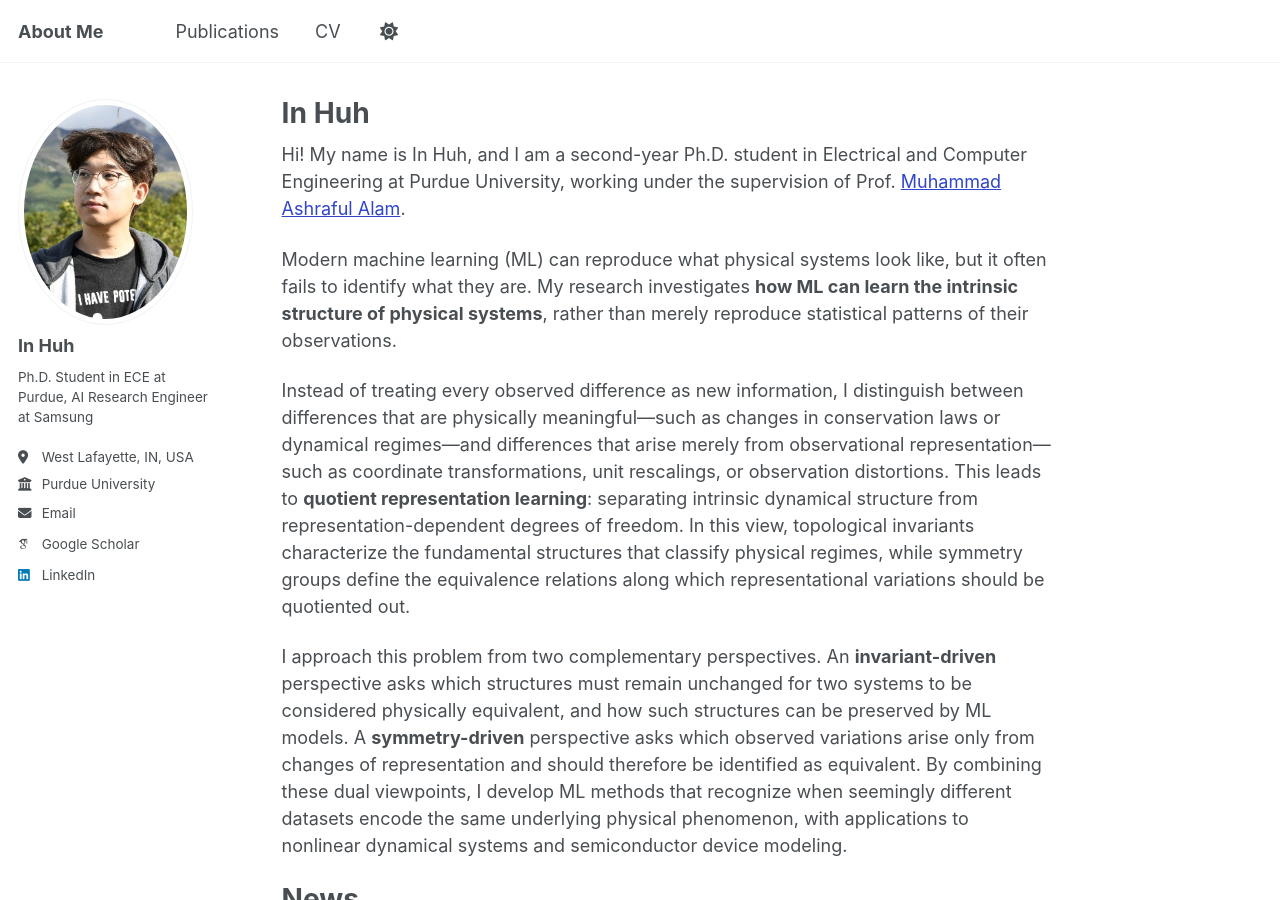
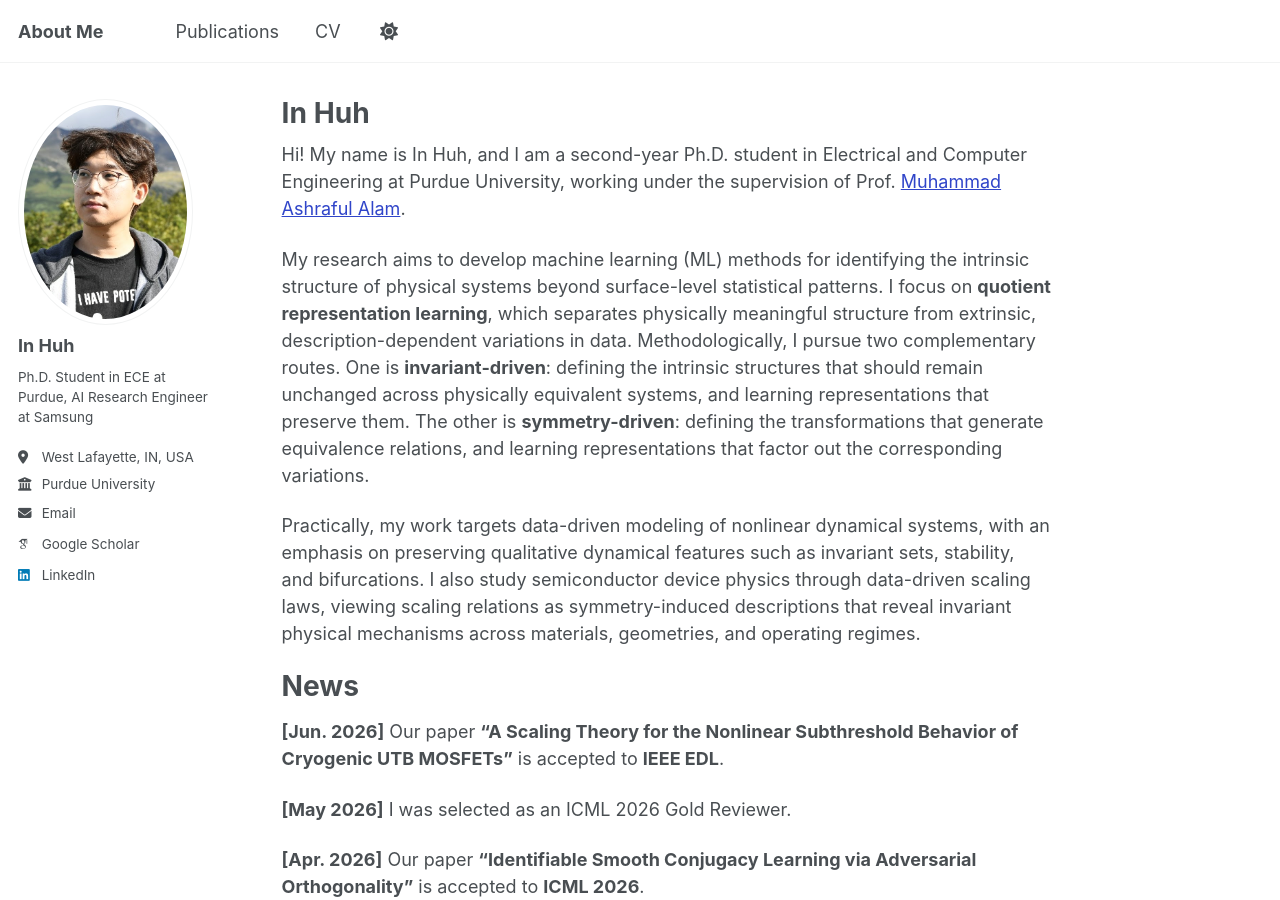
Before and after one commit to inhuh91/inhuh91.github.io, a Jekyll site: the page built from _pages/about.md, in a window 1280 px wide and 900 px high. Built offline with Jekyll 4.4.1, drawn with Linux system fonts in a browser that asks for light colours; some web fonts are replaced.

Commit message:
Publication updated.

```diff
--- a/_pages/about.md
+++ b/_pages/about.md
@@ -9,11 +9,9 @@ redirect_from:
 
 Hi! My name is In Huh, and I am a second-year Ph.D. student in Electrical and Computer Engineering at Purdue University, working under the supervision of Prof. <a href="https://sites.google.com/view/alam-research-group/home">Muhammad Ashraful Alam</a>.
 
-Modern machine learning (ML) can reproduce what physical systems look like, but it often fails to identify what they are. My research investigates **how ML can learn the intrinsic structure of physical systems**, rather than merely reproduce statistical patterns of their observations.
+My research aims to develop machine learning (ML) methods for identifying the intrinsic structure of physical systems beyond surface-level statistical patterns. I focus on **quotient representation learning**, which separates physically meaningful structure from extrinsic, description-dependent variations in data. Methodologically, I pursue two complementary routes. One is **invariant-driven**: defining the intrinsic structures that should remain unchanged across physically equivalent systems, and learning representations that preserve them. The other is **symmetry-driven**: defining the transformations that generate equivalence relations, and learning representations that factor out the corresponding variations.
 
-Instead of treating every observed difference as new information, I distinguish between differences that are physically meaningful—such as changes in conservation laws or dynamical regimes—and differences that arise merely from observational representation—such as coordinate transformations, unit rescalings, or observation distortions. This leads to **quotient representation learning**: separating intrinsic dynamical structure from representation-dependent degrees of freedom. In this view, topological invariants characterize the fundamental structures that classify physical regimes, while symmetry groups define the equivalence relations along which representational variations should be quotiented out.
-
-I approach this problem from two complementary perspectives. An **invariant-driven** perspective asks which structures must remain unchanged for two systems to be considered physically equivalent, and how such structures can be preserved by ML models. A **symmetry-driven** perspective asks which observed variations arise only from changes of representation and should therefore be identified as equivalent. By combining these dual viewpoints, I develop ML methods that recognize when seemingly different datasets encode the same underlying physical phenomenon, with applications to nonlinear dynamical systems and semiconductor device modeling.
+Practically, my work targets data-driven modeling of nonlinear dynamical systems, with an emphasis on preserving qualitative dynamical features such as invariant sets, stability, and bifurcations. I also study semiconductor device physics through data-driven scaling laws, viewing scaling relations as symmetry-induced descriptions that reveal invariant physical mechanisms across materials, geometries, and operating regimes.
 
 News
 ======
```
